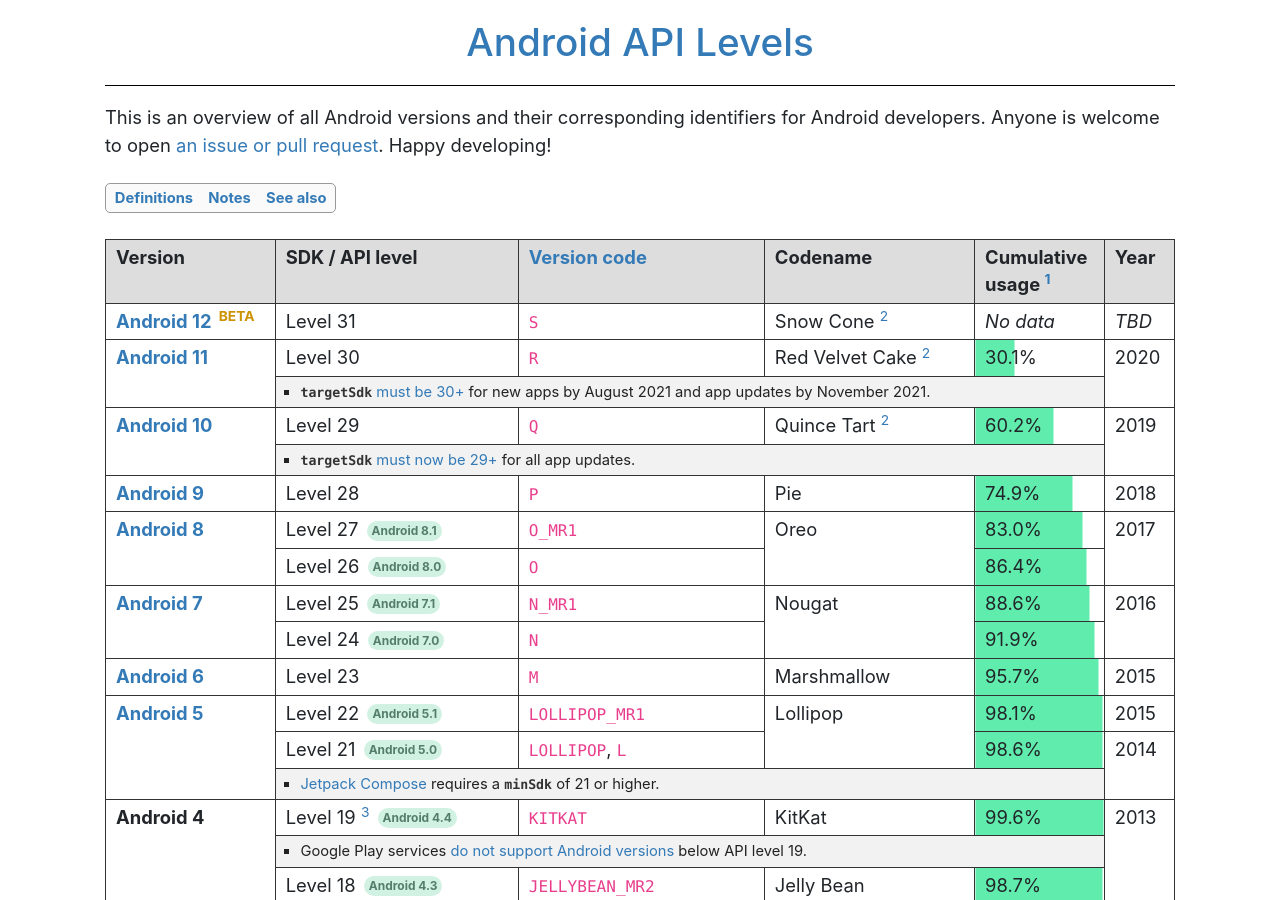
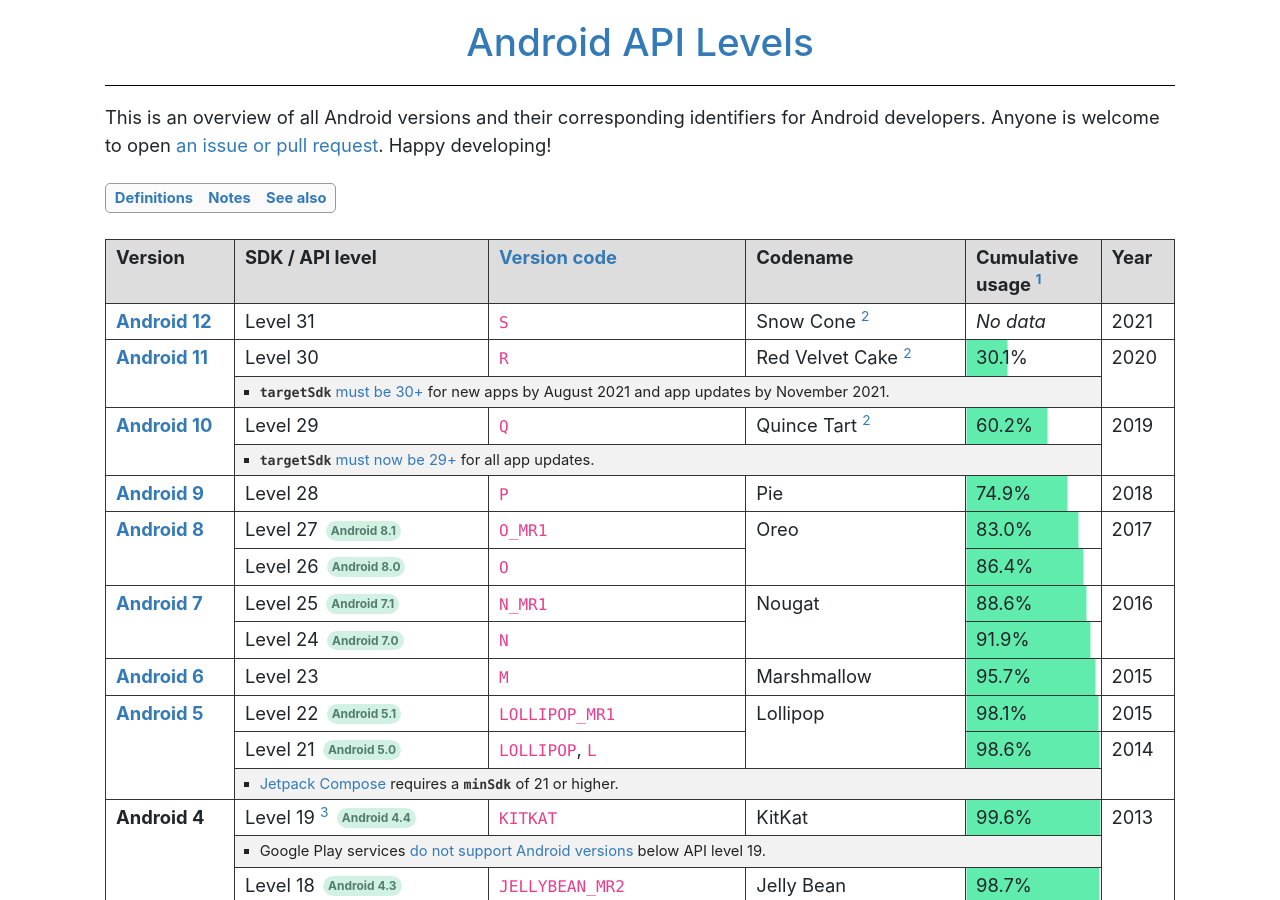
Before and after one commit to ebelinski/apilevels, a Jekyll site: the page built from index.md, in a window 1280 px wide and 900 px high. Built offline with Jekyll 4.4.1, drawn with Linux system fonts in a browser that asks for light colours; comment, search, counter and statistics services are not loaded.

Commit message:
Updated to reflect Android 12's release this week.

```diff
--- a/index.md
+++ b/index.md
@@ -25,7 +25,6 @@
   <tr>
     <td>
       <b><a href="https://developer.android.com/about/versions/12">Android 12</a></b>
-      <sup class="beta">BETA</sup>
     </td>
     <td>Level 31</td>
     <td><code>S</code></td>
@@ -34,7 +33,7 @@
       <sup id="fnref:2"><a href="#fn:2" class="footnote">2</a></sup>
     </td>
     <td><i>No data</i></td>
-    <td><i>TBD</i></td>
+    <td>2021</td>
   </tr>
   <tr>
     <td rowspan="2">
```
